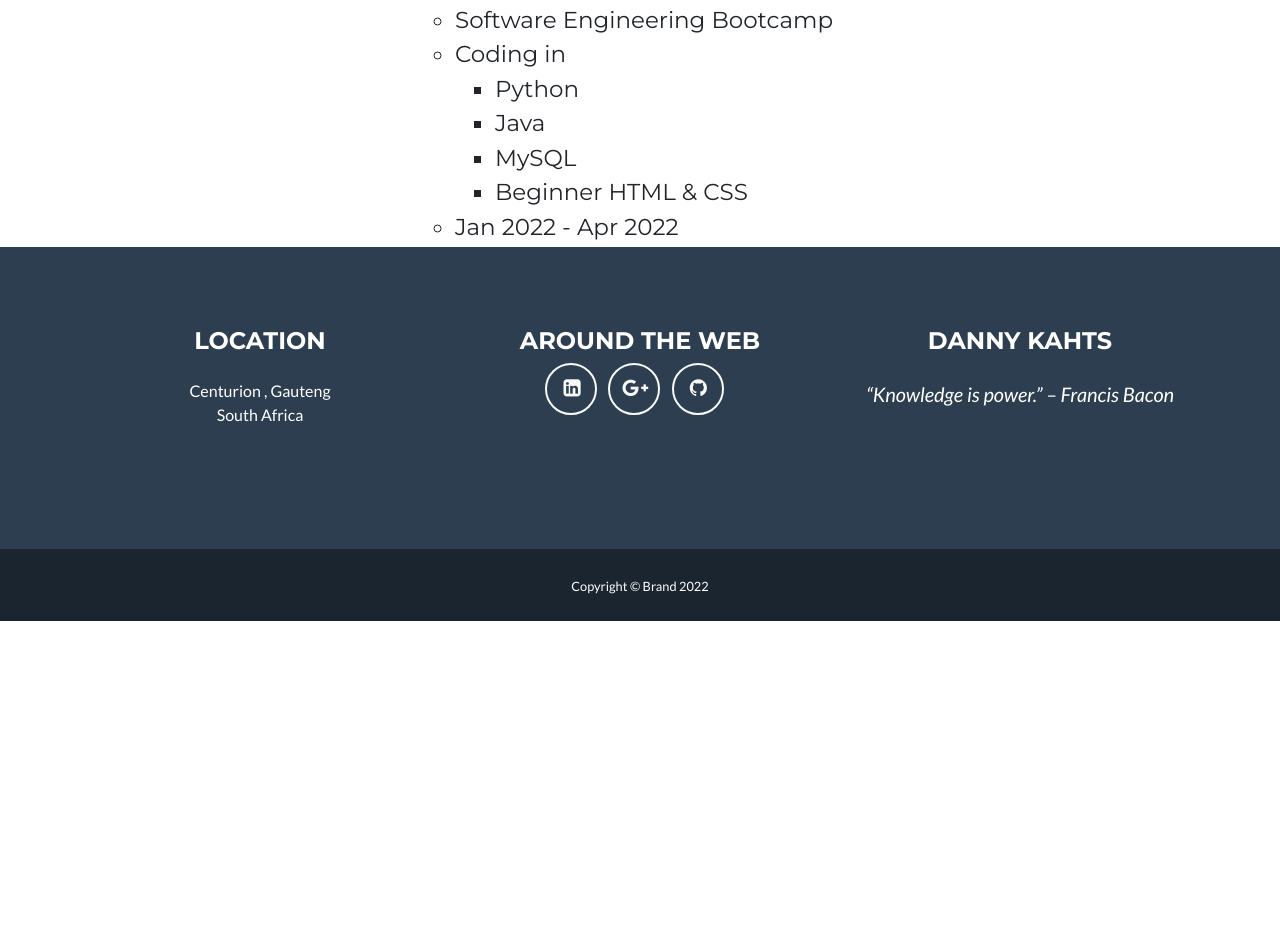
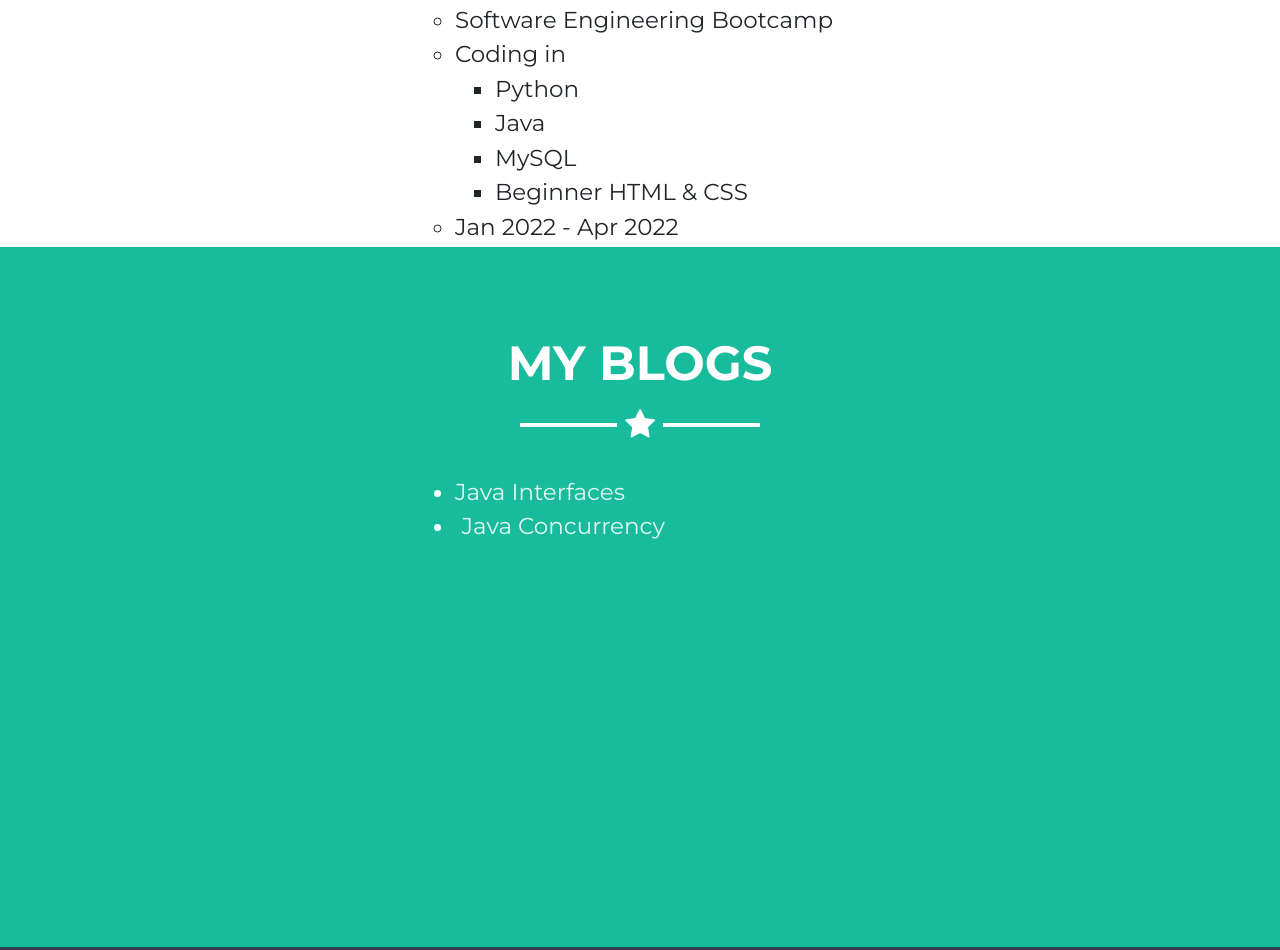
Before and after one commit to Dannyktz/Danny_Kahts_resume, a plain HTML site: page index.html in a window 1280 px wide. Shown: the part 4407-5357 px from the top of the page. Before the commit the page ends 5028 px from the top, so only its background shows below. Drawn offline with nearby package versions, Linux system fonts and the light colour scheme.

Commit message:
Update index.html

```diff
--- a/index.html
+++ b/index.html
@@ -146,6 +146,16 @@
             </ul>
         </div>
     </section>
+    <section id="about-2" class="bg-primary text-white mb-0">
+        <div class="container text-center" style="width: 480px;height: 508px;">
+            <h2 class="text-uppercase text-center text-white">My blogs</h2>
+            <hr class="star-light mb-5">
+            <ul class="text-left" style="font-size: 23px;font-family: Montserrat, sans-serif;">
+                <li><a href="https://dannyconcurrency.blogspot.com/2022/03/what-is-interface-in-java-and-why-would.html " style="color: rgba(255,255,255,0.88);"> Java Interfaces</a></li>
+                <li style="font-size: 20;"><strong>&nbsp;</strong><a href="https://dannyconcurrency.blogspot.com/2022/03/what-is-difference-between-process-and.html" style="color: rgba(255,255,255,0.88);">Java Concurrency</a></li>
+            </ul>
+        </div>
+    </section>
     <footer class="footer text-center">
         <div class="container">
             <div class="row">
```
